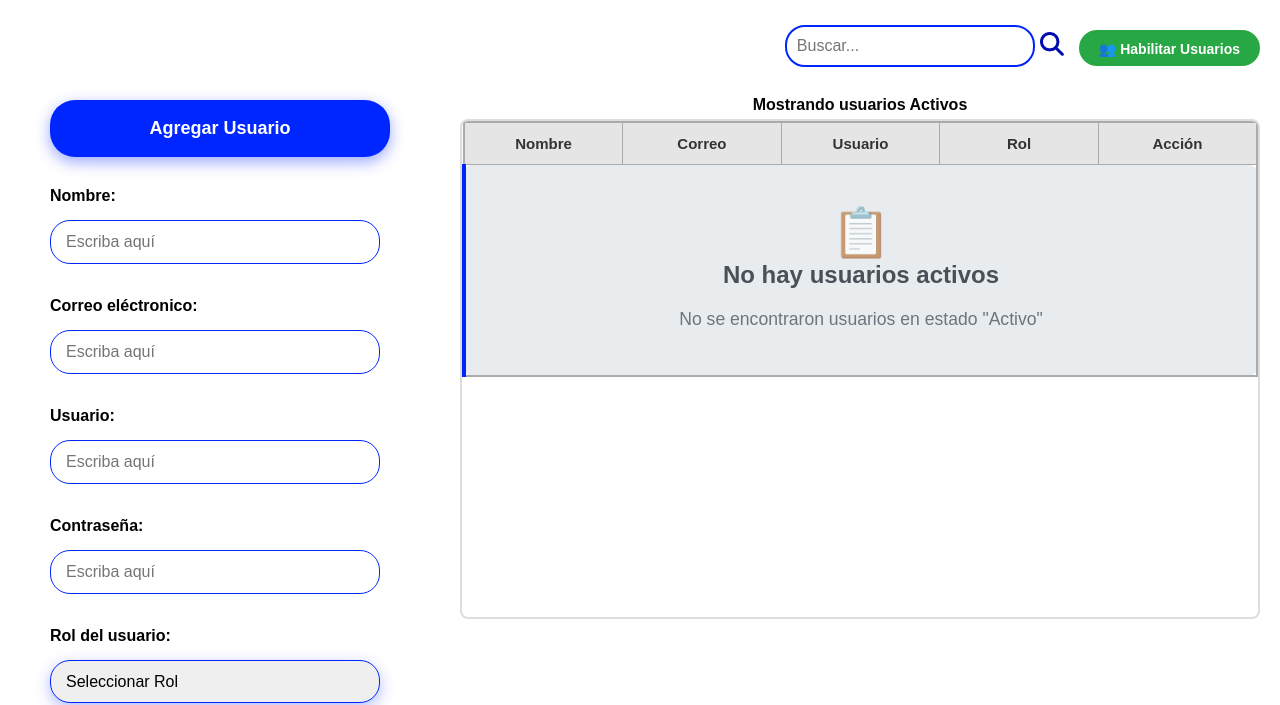
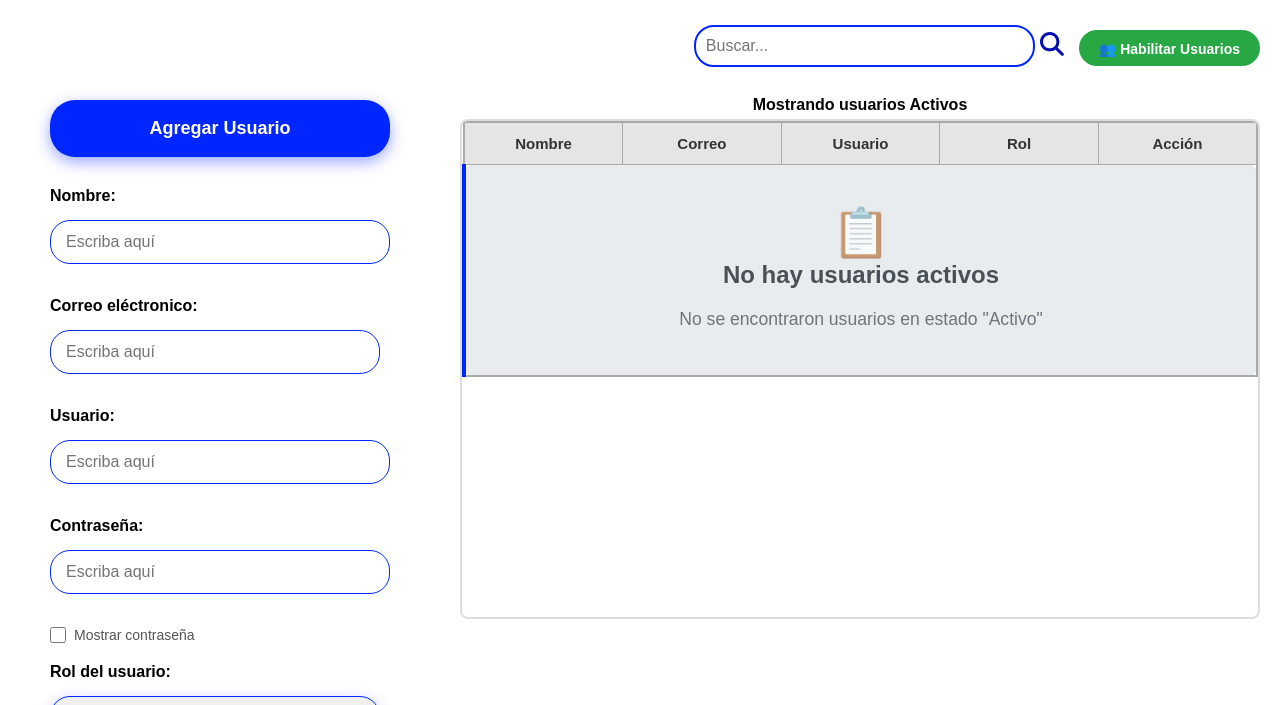
Before and after one commit to camilaaportillo/TallerZelaya, a PHP site: page /usuario.html in a window 1280 px wide. Shown: the part 95-800 px from the top of the page. Run offline with PHP 8.4, Linux system fonts and the light colour scheme; data that the repository does not hold is empty; some libraries are stand-ins or nearby versions.

Commit message:
ver contraseña

```diff
--- a/css/styles_usuario.css
+++ b/css/styles_usuario.css
@@ -857,7 +857,30 @@ body *:not(input):not(textarea):not(select) {
         font-size: 15px;
     }
 }
+
 .tabla-bloqueada {
-    pointer-events: none;   /* bloquea clics */
-    opacity: 0.6;           /* opcional: se ve más apagada */
+    pointer-events: none;
+    /* bloquea clics */
+    opacity: 0.6;
+    /* opcional: se ve más apagada */
 }
+
+.input-password {
+    position: relative;
+    display: inline-block;
+    width: 100%;
+}
+
+input[type="password"],
+input[type="text"] {
+    width: 100%;
+    padding-right: 120px;
+    /* espacio para checkbox + texto */
+}
+
+
+/* Mostrar mensaje solo cuando hay algo escrito */
+input[type="password"]:not(:placeholder-shown)~.toggle-password,
+input[type="text"]:not(:placeholder-shown)~.toggle-password {
+    display: flex;
+}
--- a/usuario.html
+++ b/usuario.html
@@ -1,6 +1,5 @@
 <!DOCTYPE html>
 <html lang="es">
-
 
 <head>
     <meta charset="UTF-8">
@@ -8,6 +7,30 @@
     <link rel="icon" href="imgs/favicon.png" type="image/png">
     <title>Usuarios</title>
     <link rel="stylesheet" href="css/styles_usuario.css">
+    <style>
+       /* Estilos específicos para el checkbox de mostrar contraseña */
+        .mostrar-contrasena {
+            display: flex;
+            align-items: center;
+            margin: 0px 0 5px 0;
+        }
+
+        .mostrar-contrasena input[type="checkbox"] {
+            margin: 0 8px 0 0;
+            width: 16px;
+            height: 16px;
+            cursor: pointer;
+            flex-shrink: 0;
+        }
+
+        .mostrar-contrasena label {
+            margin: 0;
+            font-size: 14px;
+            color: #555;
+            cursor: pointer;
+            font-weight: normal;
+        }
+    </style>
 </head>
 
 <body>
@@ -38,7 +61,6 @@
                 <button class="btn-actualizar" style="display:none;">Actualizar Usuario</button>
                 <button id="btnCancelar" class="btn-cancelar" style="display:none;">Cancelar</button>
 
-
                 <label>Nombre: </label>
                 <input type="text" id="nombre" placeholder="Escriba aquí" autocomplete="off">
                 <span id="error-nombre" class="mensaje-error"></span>
@@ -52,6 +74,12 @@
                     <label>Contraseña: </label>
                     <input type="password" id="password" placeholder="Escriba aquí" autocomplete="new-password">
                     <span id="error-password" class="mensaje-error"></span>
+
+                    <!-- Checkbox para mostrar contraseña -->
+                    <div class="mostrar-contrasena">
+                        <input type="checkbox" id="mostrarPassword">
+                        <label for="mostrarPassword">Mostrar contraseña</label>
+                    </div>
                 </div>
                 <label>Rol del usuario: </label>
                 <select id="rol">
@@ -90,17 +118,14 @@
                     ← Volver
                 </button>
 
-
-
                 <!-- Buscador (derecha) -->
                 <div class="buscador" style="margin-left: auto;">
                     <input type="text" id="inputBuscarUsuarios" placeholder="Buscar..." autocomplete="off">
                     <button><img src="imgs/lupa.png" alt="Buscar"></button>
                 </div>
-                 <div>
-
-                <button id="btnInactivos" class="btn-filtro">👥 Habilitar Usuarios</button>
-            </div>
+                <div>
+                    <button id="btnInactivos" class="btn-filtro">👥 Habilitar Usuarios</button>
+                </div>
             </div>
 
             <!-- Filtros -->
@@ -129,7 +154,6 @@
             </div>
         </section>
 
-
         <!-- Modal de mensajes -->
         <div id="modalMensaje" class="modal">
             <div class="modal-mensaje-contenido">
@@ -141,17 +165,7 @@
                 <button id="cerrarMensaje" class="btn-cerrar">X</button>
             </div>
         </div>
-        <!-- Modal
-        /*<div id="modalAcciones" class="modal">
-            <div class="modal-contenido">
-                <h2>Acciones</h2>
-                <div class="modal-botones">
-                    <button id="btnEditarModal" class="btn-accion btn-azul">Editar</button>
-                </div>
-                <button id="cerrarModal" class="btn-cerrar">X</button>
-            </div>
-        </div>-->
-        <!-- Modal de Confirmación -->
+
         <!-- Modal de Confirmación -->
         <div id="modalConfirmacion" class="modal-mensaje" style="display: none;">
             <div class="modal-contenido">
@@ -175,4 +189,22 @@
 <!-- Incluir SweetAlert2 -->
 <script src="https://cdn.jsdelivr.net/npm/sweetalert2@11"></script>
 
+<script>
+    // Función para mostrar/ocultar contraseña
+    document.addEventListener('DOMContentLoaded', function() {
+        const mostrarPasswordCheckbox = document.getElementById('mostrarPassword');
+        const passwordInput = document.getElementById('password');
+
+        if (mostrarPasswordCheckbox && passwordInput) {
+            mostrarPasswordCheckbox.addEventListener('change', function() {
+                if (this.checked) {
+                    passwordInput.type = 'text';
+                } else {
+                    passwordInput.type = 'password';
+                }
+            });
+        }
+    });
+</script>
+
 </html>
```
